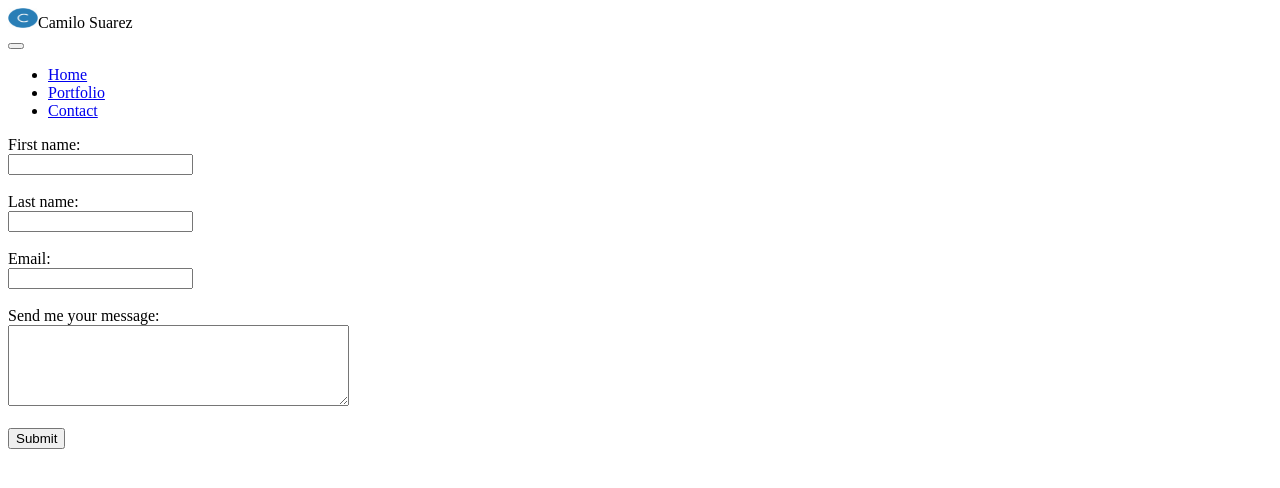
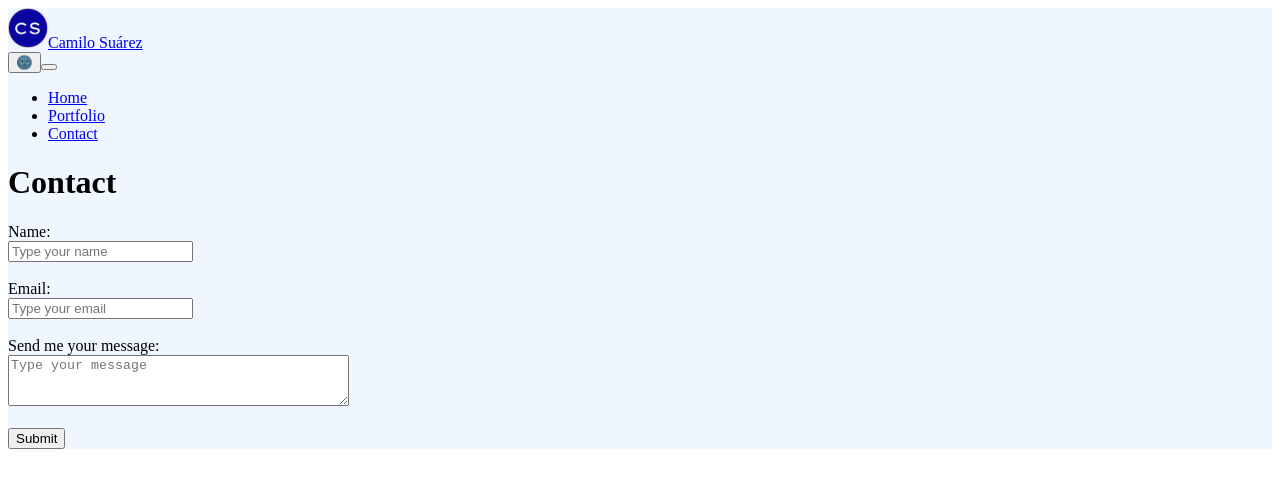
Before and after one commit to Camilo-Suarez98/Camilo-Suarez98.github.io, a Next.js app: page /contact in a window 1280 px wide. Shown: the top 488 px of the page. Built offline with nearby package versions, Linux system fonts and the light colour scheme.

Commit message:
upload changes

```diff
--- a/components/Button.jsx
+++ b/components/Button.jsx
@@ -2,8 +2,8 @@ import Link from "next/link"
 
 const Button = () => {
     return (
-        <Link href="https://docs.google.com/document/d/1S0rfwHJrzH1D03FKCZl4F0AypJ7O3dMbvbn0EljOvXM/edit?usp=sharing">
-            <a className="bg-blue-600 w-44 h-8 text-center leading-8 rounded-md text-blue-800 font-bold hover:text-white active:transform hover:translate-y-1" rel="noreferrer" target="_blank">
+        <Link href="https://docs.google.com/document/d/1pCMX9uTb3b7oc-cO1TdAweR5nXJfAmJK/edit?usp=sharing&ouid=111647670086009394452&rtpof=true&sd=true">
+            <a className="bg-blue-800 w-44 h-8 text-center leading-8 rounded-md text-blue-50 font-bold transition-all duration-500 hover:text-gray-500 active:transform hover:translate-y-1" rel="noreferrer" target="_blank">
                 Download my CV
             </a>
         </Link>
--- a/components/Form.jsx
+++ b/components/Form.jsx
@@ -2,28 +2,23 @@
 
 const Form = () => {
     return (
-        <form className="text-white text-center" action="https://formspree.io/f/xayagopa" method="POST">
-            <label for="fname">First name:</label>
+        <form className="text-gray-800 bg-blue-100 text-center border-2 border-gray-300 w-96 m-auto rounded-xl py-10" action="https://formspree.io/f/xayagopa" method="POST">
+            <label className="text-gray-600 text-lg" htmlFor="fname">Name:</label>
             <br />
-            <input type="text" id="fname" name="fname" className="text-gray-800 outline-none" />
+            <input type="text" id="fname" name="fname" placeholder="Type your name" className="text-gray-800 bg-blue-50 rounded border-2 border-gray-200 p-2.5 outline-none" />
             <br />
             <br />
-            <label for="lname">Last name:</label>
+            <label className="text-gray-600 text-lg" htmlFor="email">Email:</label>
             <br />
-            <input type="text" id="lname" name="lname" className="text-gray-800 outline-none" />
+            <input type="email" id="email" name="email" placeholder="Type your email" className="text-gray-800 bg-blue-50 rounded p-2.5 border-2 border-gray-200 outline-none" />
             <br />
             <br />
-            <label for="email">Email:</label>
+            <label className="text-gray-600 text-lg">Send me your message:</label>
             <br />
-            <input type="email" id="email" name="email" className="text-gray-800 outline-none" />
+            <textarea name="comment" rows="3" cols="40" placeholder="Type your message" className="text-gray-800 bg-blue-50 rounded p-2.5 border-2 border-gray-200 w-80 sm:w-60 outline-none"></textarea>
             <br />
             <br />
-            <label>Send me your message:</label>
-            <br />
-            <textarea name="comment" rows="5" cols="40" className="text-gray-800 w-80 sm:w-60 outline-none"></textarea>
-            <br />
-            <br />
-            <input className="bg-blue-600 text-blue-800 font-bold w-24 rounded-md cursor-pointer hover:text-white active:transform hover:translate-y-1" type="submit" value="Submit" />
+            <input className="bg-blue-800 text-blue-50 font-bold p-2.5 w-24 rounded-md cursor-pointer transition-all duration-500 hover:text-gray-500 active:transform hover:translate-y-1" type="submit" value="Submit" />
         </form>
     )
 }
--- a/components/Layout.jsx
+++ b/components/Layout.jsx
@@ -1,53 +1,68 @@
 import Head from "next/head"
 import Link from "next/link"
 import Image from "next/image"
-import logo from "../public/letterc.jpg"
+import logo from "../public/icono-portf.png"
+import React, { useContext, useState } from "react"
+import {ThemeContext} from "../context/ThemeContext"
 
 const Layout = ({ title, children }) => {
+  const themeMode = useContext(ThemeContext)
+  const [dark, setDark] = useState(themeMode)
+
   return(
     <div>
       <Head>
         <title>{title} - Camilo S</title>
-        <link rel="icon" href="/letterc.jpg" />
+        <link rel="icon" href="/icono-portf.png" />
         <link
           rel="stylesheet"
           href="https://use.fontawesome.com/releases/v5.15.4/css/all.css"
           integrity="sha384-DyZ88mC6Up2uqS4h/KRgHuoeGwBcD4Ng9SiP4dIRy0EXTlnuz47vAwmeGwVChigm"
-          crossorigin="anonymous" />
+          crossOrigin="anonymous"
+        />
         <link rel="stylesheet" href="style.css" />
       </Head>
-      <nav className="relative flex flex-wrap items-center justify-between px-2 py-3 mb-10">
+      <div className={dark === '🌞' ? '🌚' : '🌞'}>
+        <nav className="w-full relative flex flex-wrap items-center justify-between px-2 py-3 mb-10">
           <div className="container px-4 mx-auto flex items-center justify-between sm:flex-col sm:justify-center">
-            <div className="flex justify-start item-center w-full relative px-4 sm:w-auto sm:static sm:justify-center">
-              <Image className="image" src={logo} alt="Page's logo" width={30} height={20} />
-              <a className="text-sm font-bold leading-relaxed inline-block mr-4 py-2 whitespace-nowrap uppercase text-white">
-                Camilo Suarez
+            <div className="relative px-4 sm:w-auto sm:static sm:justify-center">
+              <a href="/" className="flex items-center w-40 text-sm font-bold leading-relaxed cursor-pointer inline-block mr-4 py-2 whitespace-nowrap uppercase text-gray-800">
+                <Image className="image" src={logo} alt="Page's logo" width={40} height={40} />
+                Camilo Suárez
               </a>
             </div>
+            <button onClick={() => {
+              setDark(dark === '🌞' ? '🌚' : '🌞')
+              }}
+            >
+              {dark}
+            </button>
+
             <button className="burger absolute right-0 top-5 cursor-pointer text-xl leading-none px-3 py-1 border border-solid border-transparent rounded bg-transparent hidden outline-none focus:outline-none" type="button">
               <span className="block relative w-6 h-px rounded-sm bg-white"></span>
               <span className="block relative w-6 h-px rounded-sm bg-white mt-1"></span>
               <span className="block relative w-6 h-px rounded-sm bg-white mt-1"></span>
             </button>
+
             <div className="flex flex-grow items-center sm:justify-center sm:text-center" id="example-navbar-warning">
               <ul className="flex list-none ml-auto sm:flex-col sm:justify-start">
                 <li className="nav-item">
                   <Link href="/" title="Home">
-                  <a className="px-3 py-2 flex items-center text-xs uppercase font-bold leading-snug text-white hover:opacity-75">
+                    <a className="px-3 py-2 flex items-center text-sm uppercase font-bold leading-snug text-gray-800 hover:opacity-75">
                       Home
                     </a>
                   </Link>
                 </li>
                 <li className="nav-item">
                   <Link href="/portfolio" title="Portfolio">
-                  <a className="px-3 py-2 flex items-center text-xs uppercase font-bold leading-snug text-white hover:opacity-75">
+                    <a className="px-3 py-2 flex items-center text-sm uppercase font-bold leading-snug text-gray-800 hover:opacity-75">
                       Portfolio
                     </a>
                   </Link>
                 </li>
                 <li className="nav-item">
                   <Link href="/contact" title="Contact">
-                  <a className="px-3 py-2 flex items-center text-xs uppercase font-bold leading-snug text-white hover:opacity-75">
+                    <a className="px-3 py-2 flex items-center text-sm uppercase font-bold leading-snug text-gray-800 hover:opacity-75">
                       Contact
                     </a>
                   </Link>
@@ -56,8 +71,9 @@ const Layout = ({ title, children }) => {
             </div>
           </div>
         </nav>
-      <div className="w-full bg-blue-500 h-full flex flex-col justify-evenly">
+        <div className="w-full h-full flex flex-col justify-evenly">
           {children}
+        </div>
       </div>
     </div>
   )
--- /dev/null
+++ b/context/ThemeContext.js
@@ -0,0 +1,17 @@
+import { createContext, useState } from "react";
+
+const ThemeContext = createContext('🌚')
+
+function DarkModeProvider({children}) {
+  const [darkMode, setDarkMode] = useState('🌚')
+
+  return (
+    <>
+      <ThemeContext.Provider value={darkMode}>
+        {children}
+      </ThemeContext.Provider>
+    </>
+  )
+}
+
+export {DarkModeProvider, ThemeContext}
--- a/pages/_app.js
+++ b/pages/_app.js
@@ -1,8 +1,15 @@
 import 'tailwindcss/tailwind.css'
 import "../public/style.css"
+import { DarkModeProvider } from '../context/ThemeContext'
 
 function MyApp({ Component, pageProps }) {
-  return <Component {...pageProps} />
+  return (
+    <>
+      <DarkModeProvider>
+        <Component {...pageProps} />
+      </DarkModeProvider>
+    </>
+  )
 }
 
 export default MyApp
--- a/pages/_document.js
+++ b/pages/_document.js
@@ -4,7 +4,7 @@ export default function Document() {
   return (
     <Html>
       <Head />
-      <body>
+      <body className='bg-blue-50 h-screen'>
         <Main />
         <NextScript />
       </body>
--- a/pages/contact.js
+++ b/pages/contact.js
@@ -3,10 +3,12 @@ import Form from "../components/Form";
 
 const contact = () => {
     return(
-        <div className="bg-blue-500 h-screen text-white sm:h-full">
-            <Layout title="Contact" />
-            <Form />
-        </div>
+        <>
+            <Layout title="Contact">
+                <h1 className="font-semibold text-4xl text-gray-700 text-center pb-8">Contact</h1>
+                <Form />
+            </Layout>
+        </>
     )
 }
 
--- a/public/style.css
+++ b/public/style.css
@@ -1,6 +1,7 @@
 .link:hover {
     transform: translateY(-10px);
     font-weight: bold;
+    color: rgb(29 78 216);
 }
 
 @media screen and (max-width: 768px) {
@@ -20,3 +21,44 @@
         transform: translateY(0px);
     }
 }
+
+.🌞 {
+    background-color: rgb(239 246 255);
+    transition: all 0.3 ease;
+}
+
+.🌞 h1 {
+    background-color: rgb(239 246 255);
+    transition: all 0.3 ease;
+}
+
+.🌞 .projects:hover {
+    background-color: rgb(55 65 81);
+}
+
+.🌞 .projects:hover a h3, .🌞 .projects:hover a p {
+    color: rgb(239 246 255);
+}
+
+.🌚 {
+    background-color: rgb(55 65 81);
+    color: rgb(239 246 255);
+    transition: all 0.3s ease;
+}
+
+.🌚 h1 {
+    color: rgb(239 246 255);
+    transition: all 0.3s ease;
+}
+
+.🌚 p {
+    color: rgb(209 213 219);
+}
+
+.🌚 a {
+    color: rgb(209 213 219);
+}
+
+.🌚 .projects:hover a h3, .🌚 .projects:hover a p {
+    color: rgb(55 65 81);
+}
```
Also changed, not shown: components/Projects.jsx (+4 -3 lines), components/Social.jsx (+5 -5 lines), pages/index.js (+10 -7 lines), pages/portfolio.js (+6 -4 lines), public/icono-portf.png (added). Lines whose indentation alone changed are shown as unchanged.
